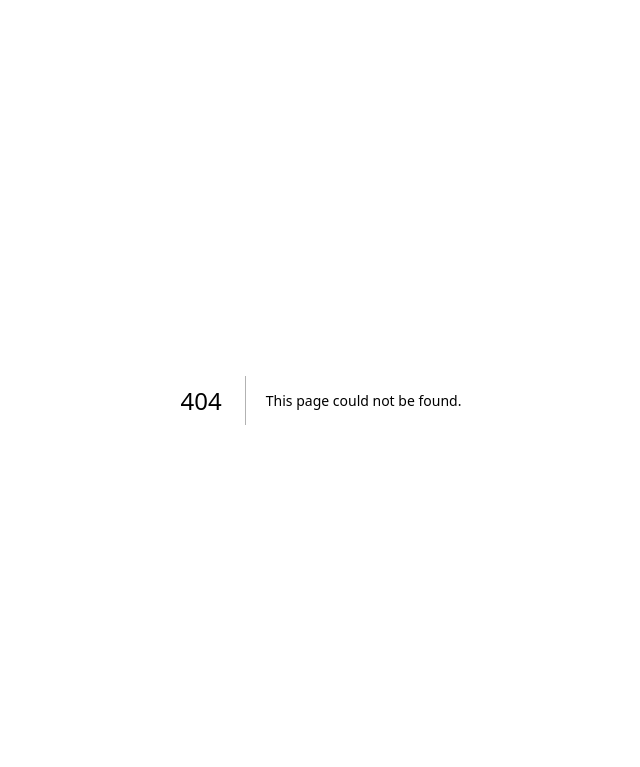
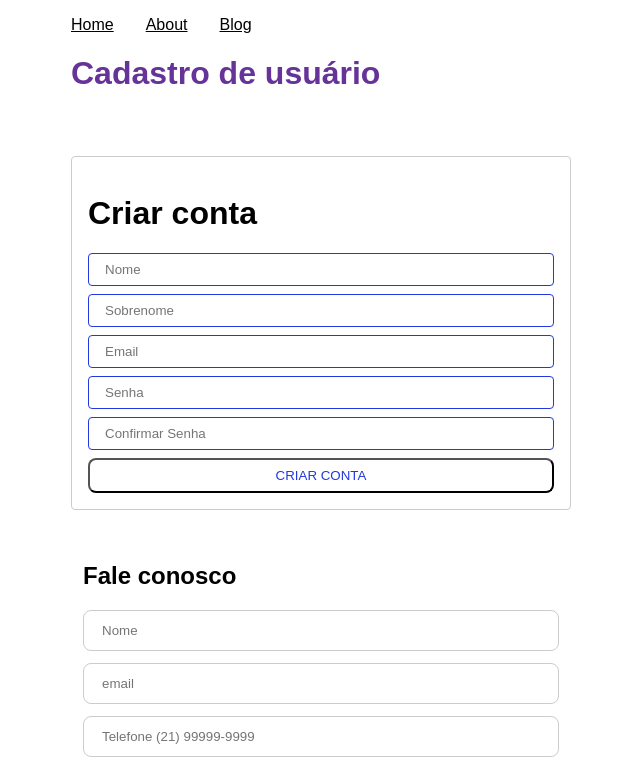
Before and after one commit to douglas85rj/intranet_caefe_next, a Next.js app: page /signup in a window 1280 px wide. Before the commit this address had no page. Shown: the top 767 px of the page, without its empty margins (319-959 px from the left). Built offline with nearby package versions, Linux system fonts and the light colour scheme.

Commit message:
Signup_Form

```diff
--- /dev/null
+++ b/pages/signup.tsx
@@ -0,0 +1,8 @@
+import { SignUpForm } from "src/auth/components/SignUpForm";
+import Layout from "src/components/layout";
+
+export default function SignUpPage() {
+
+    return <SignUpForm />;
+
+}
--- /dev/null
+++ b/src/auth/components/SignUpForm.tsx
@@ -0,0 +1,61 @@
+import Layout from "src/components/layout";
+
+
+export function SignUpForm(){
+
+    return (
+        <Layout pageTitle="Cadastro de usuário">
+    <form noValidate className="signup-form">
+
+        <h1>Criar conta</h1>
+<input type="text" placeholder = "Nome" className="signup-field"/>
+<input type="text" placeholder = "Sobrenome" className="signup-field"/>
+<input type="email" placeholder = "Email" className="signup-field"/>
+<input type="password" placeholder = "Senha" className="signup-field"/>
+<input type="password" placeholder = "Confirmar Senha" className="signup-field"/>
+
+<button type="submit" className="signup-submit">Criar conta</button>
+
+<style jsx>{`
+    .signup-field{
+        width: 100%;
+        display:block;
+        margin-bottom: 8px;
+        padding: 8px 16px;
+        border-radius:4px;
+        border:solid 1px #2139E0;
+        box-sizing: border-box;
+    }
+        .signup-submit{
+width:100%;
+background-color: transparent;
+border-radius: 8px;
+border: solid 1 px #2139E0;
+color:#2139e0;
+padding: 8px 16px;
+box-sizing: border-box;
+text-transform:uppercase;
+    }
+
+    .signup-submit:hover{
+        background-color:rgba(0,0,0,0.2);
+    }
+
+    .signup-form{
+max-width: 600px;
+border-radius: 4px;
+border: solid 1px #ccc;
+margin:auto;
+margin-top:64px;
+padding:16px;
+
+
+    }
+     `}
+
+
+</style>
+    </form>
+    </Layout>
+    );
+}
```
